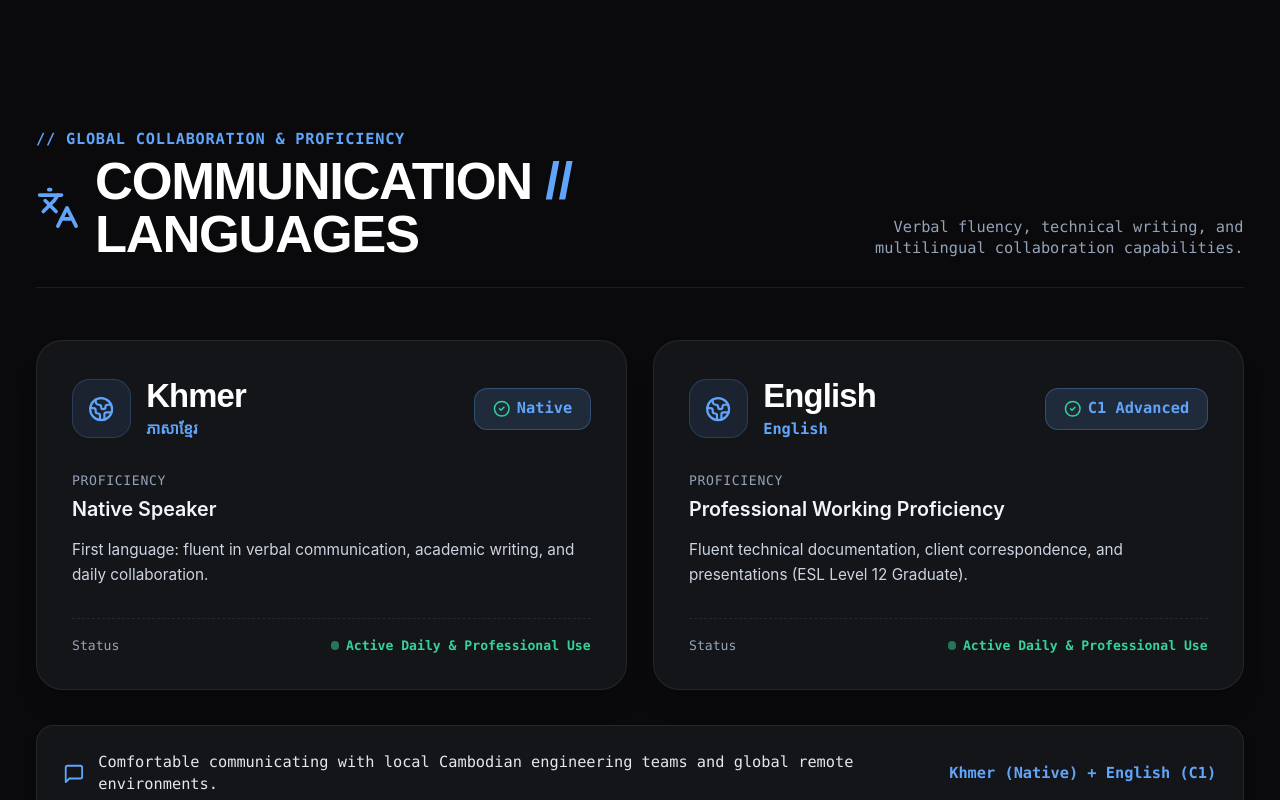
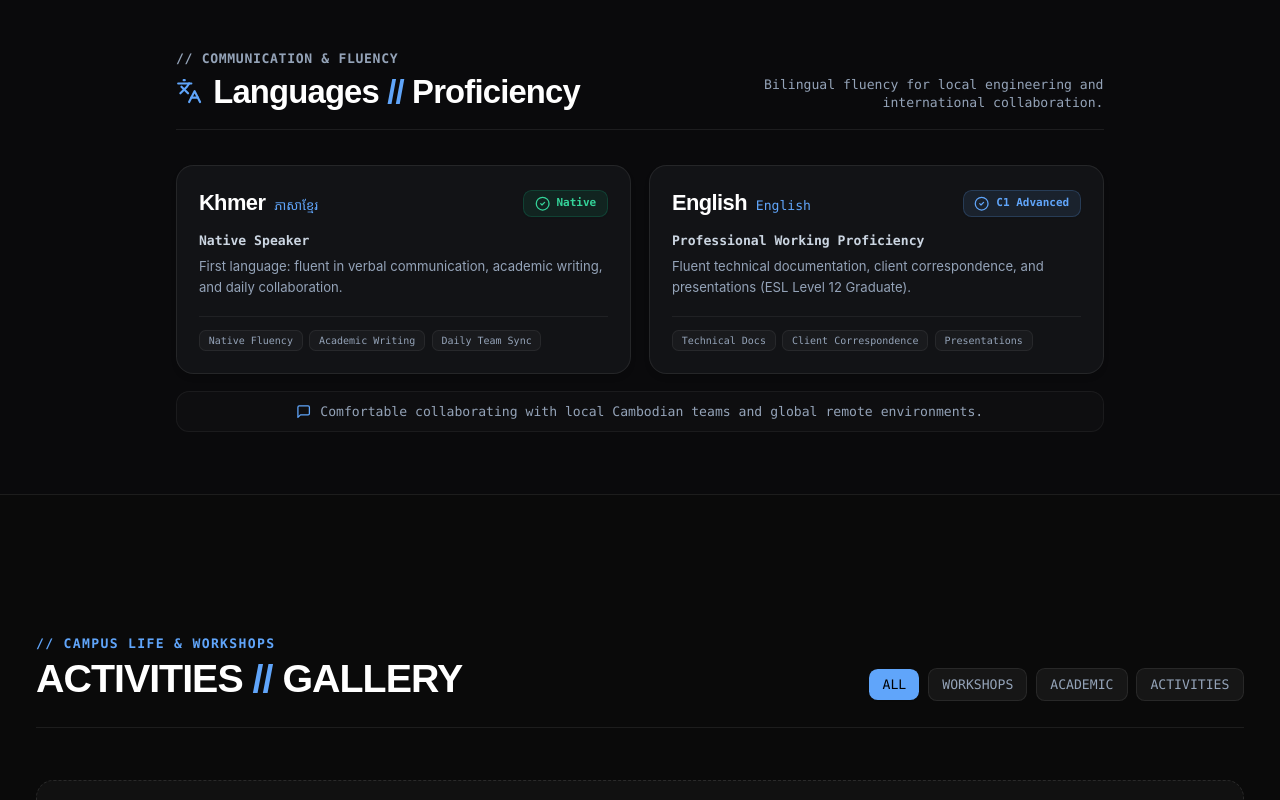
Before and after one commit to uotdalisha-gif/my_portfolio, a React (Vite) app: page / in a window 1280 px wide. Shown: the part 7220-8020 px from the top of the page. Built offline with nearby package versions, Linux system fonts and the light colour scheme; a web font is replaced by a local one.

Commit message:
Redesign Languages section to be compact, elegant, and proportional

```diff
--- a/src/components/LanguagesSection.tsx
+++ b/src/components/LanguagesSection.tsx
@@ -1,5 +1,5 @@
 import React from 'react';
-import { Languages, Globe2, MessageSquare, CheckCircle2 } from 'lucide-react';
+import { Languages, CheckCircle2, MessageSquare } from 'lucide-react';
 import { LANGUAGES_DATA } from '../data/portfolioData';
 import { useScrollReveal } from '../hooks/useScrollReveal';
 
@@ -14,106 +14,115 @@ export const LanguagesSection: React.FC<LanguagesSectionProps> = ({
 }) => {
   const { ref, isVisible } = useScrollReveal<HTMLElement>({ threshold: 0.1 });
 
+  const getLanguagePills = (langName: string) => {
+    if (langName === 'Khmer') {
+      return ['Native Fluency', 'Academic Writing', 'Daily Team Sync'];
+    }
+    return ['Technical Docs', 'Client Correspondence', 'Presentations'];
+  };
+
   return (
     <section
       id="languages"
       ref={ref}
-      className="py-24 sm:py-32 bg-[#0a0a0c] text-slate-100 border-t border-white/[0.08] relative"
+      className="py-14 sm:py-18 bg-[#0a0a0c] text-slate-100 border-t border-white/[0.08] relative"
     >
-      <div className="container mx-auto px-6 max-w-6xl">
-        {/* Section Header */}
+      <div className="container mx-auto px-6 max-w-4xl">
+        {/* Compact Section Header */}
         <div
-          className={`flex flex-col sm:flex-row sm:items-end justify-between mb-12 gap-4 border-b border-white/[0.08] pb-6 reveal-base ${
+          className={`flex flex-col sm:flex-row sm:items-end justify-between mb-8 gap-3 border-b border-white/[0.08] pb-4 reveal-base ${
             isVisible ? 'reveal-active' : ''
           }`}
           style={{ transitionDelay: '0.1s' }}
         >
           <div>
-            <span className="text-sm font-mono font-bold uppercase tracking-wider text-[#60a5fa] block mb-1">
-              // GLOBAL COLLABORATION &amp; PROFICIENCY
+            <span className="text-xs font-mono font-bold uppercase tracking-wider text-slate-400 block mb-1">
+              // COMMUNICATION &amp; FLUENCY
             </span>
-            <h2 className="text-3xl sm:text-5xl font-black tracking-tight font-display text-white flex items-center gap-3.5">
-              <Languages className="w-8 h-8 sm:w-10 sm:h-10 text-[#60a5fa] shrink-0" />
-              <span>COMMUNICATION <span className="text-[#60a5fa]">//</span> LANGUAGES</span>
+            <h2 className="text-2xl sm:text-3xl font-black tracking-tight font-display text-white flex items-center gap-2.5">
+              <Languages className="w-5 h-5 sm:w-6 sm:h-6 text-[#60a5fa] shrink-0" />
+              <span>Languages <span className="text-[#60a5fa]">//</span> Proficiency</span>
             </h2>
           </div>
-          <p className="text-sm font-mono text-slate-400 max-w-sm sm:text-right">
-            Verbal fluency, technical writing, and multilingual collaboration capabilities.
+          <p className="text-xs font-mono text-slate-400 sm:text-right max-w-xs">
+            Bilingual fluency for local engineering and international collaboration.
           </p>
         </div>
 
-        {/* Language Cards Grid */}
-        <div className="grid grid-cols-1 md:grid-cols-2 gap-6 mb-8">
-          {LANGUAGES_DATA.map((lang, idx) => (
+        {/* Compact Language Cards Grid */}
+        <div className="grid grid-cols-1 sm:grid-cols-2 gap-4">
+          {LANGUAGES_DATA.map((lang, idx) => {
+            const isKhmer = lang.language === 'Khmer';
+            const pills = getLanguagePills(lang.language);
+
+            return (
               <div
                 key={lang.language}
                 onMouseEnter={() => onCursorEnter?.(lang.language.toUpperCase(), 'hover')}
                 onMouseLeave={onCursorLeave}
-              className={`p-6 sm:p-8 rounded-3xl bg-[#141519] border border-white/[0.08] hover:border-[#60a5fa]/40 transition-all duration-300 shadow-xl flex flex-col justify-between group hover:-translate-y-1.5 reveal-base ${
+                className={`p-5 rounded-2xl bg-[#121316] border border-white/[0.08] hover:border-[#60a5fa]/40 transition-all duration-300 shadow-md flex flex-col justify-between group hover:-translate-y-1 reveal-base ${
                   isVisible ? 'reveal-active' : ''
                 }`}
-              style={{ transitionDelay: `${0.15 * (idx + 1)}s` }}
+                style={{ transitionDelay: `${0.12 * (idx + 1)}s` }}
               >
                 <div>
-                <div className="flex items-center justify-between mb-4">
-                  <div className="flex items-center gap-3.5">
-                    <div className="p-3.5 rounded-2xl bg-[#60a5fa]/10 text-[#60a5fa] border border-[#60a5fa]/20 group-hover:scale-105 transition-transform">
-                      <Globe2 className="w-6 h-6" />
-                    </div>
-                    <div>
-                      <h3 className="font-display font-bold text-2xl sm:text-3xl text-white tracking-tight">
+                  {/* Card Header: Language, Native Script, Level Badge */}
+                  <div className="flex items-center justify-between gap-2 mb-3">
+                    <div className="flex items-baseline gap-2">
+                      <h3 className="font-display font-bold text-lg sm:text-xl text-white tracking-tight">
                         {lang.language}
                       </h3>
-                      <span className="text-sm font-mono text-[#60a5fa] font-semibold">
+                      <span className="text-xs font-mono text-[#60a5fa]">
                         {lang.nativeName}
                       </span>
                     </div>
-                  </div>
 
-                  <span className="px-4 py-2 rounded-xl text-xs sm:text-sm font-mono font-bold bg-[#60a5fa]/15 text-[#60a5fa] border border-[#60a5fa]/30 flex items-center gap-1.5 shadow-sm">
-                    <CheckCircle2 className="w-4 h-4 text-emerald-400" />
+                    <span
+                      className={`px-2.5 py-1 rounded-lg text-[11px] font-mono font-bold flex items-center gap-1.5 border shadow-sm ${
+                        isKhmer
+                          ? 'bg-emerald-500/10 text-emerald-400 border-emerald-500/20'
+                          : 'bg-[#60a5fa]/10 text-[#60a5fa] border-[#60a5fa]/20'
+                      }`}
+                    >
+                      <CheckCircle2 className="w-3.5 h-3.5" />
                       {lang.level}
                     </span>
                   </div>
 
-                <div className="pt-3">
-                  <div className="text-xs font-mono uppercase text-slate-400 tracking-wider mb-1">
-                    Proficiency
-                  </div>
-                  <div className="text-base sm:text-lg font-semibold text-slate-100">
+                  {/* Proficiency summary & description */}
+                  <div className="text-xs font-mono font-semibold text-slate-300 mb-1.5">
                     {lang.proficiency}
                   </div>
-                  <p className="text-sm text-slate-300 font-sans mt-3 leading-relaxed">
+                  <p className="text-xs text-slate-400 font-sans leading-relaxed">
                     {lang.description}
                   </p>
                 </div>
+
+                {/* Subtle Pills */}
+                <div className="mt-4 pt-3 border-t border-white/[0.06] flex flex-wrap gap-1.5">
+                  {pills.map((pill) => (
+                    <span
+                      key={pill}
+                      className="text-[10px] font-mono px-2 py-0.5 rounded-md bg-white/[0.03] border border-white/[0.06] text-slate-400"
+                    >
+                      {pill}
+                    </span>
+                  ))}
+                </div>
+              </div>
+            );
+          })}
         </div>
 
-              <div className="mt-7 pt-4 border-t border-dashed border-white/[0.08] flex items-center justify-between text-xs font-mono text-slate-400">
-                <span>Status</span>
-                <span className="text-emerald-400 font-bold flex items-center gap-1.5">
-                  <span className="w-2 h-2 rounded-full bg-emerald-400 animate-pulse" />
-                  Active Daily &amp; Professional Use
-                </span>
-              </div>
-            </div>
-          ))}
-        </div>
-
-        {/* Collaboration Banner */}
+        {/* Minimal Footnote Note */}
         <div
-          className={`p-5 sm:p-6 rounded-2xl bg-[#141519] border border-white/[0.08] flex flex-col sm:flex-row sm:items-center justify-between gap-4 text-sm font-mono reveal-base shadow-lg ${
+          className={`mt-4 px-4 py-2.5 rounded-xl bg-white/[0.02] border border-white/[0.05] flex items-center justify-center gap-2 text-xs font-mono text-slate-400 text-center reveal-base ${
             isVisible ? 'reveal-active' : ''
           }`}
-          style={{ transitionDelay: '0.35s' }}
+          style={{ transitionDelay: '0.25s' }}
         >
-          <div className="flex items-center gap-3 text-slate-200">
-            <MessageSquare className="w-5 h-5 text-[#60a5fa] shrink-0" />
-            <span>Comfortable communicating with local Cambodian engineering teams and global remote environments.</span>
-          </div>
-          <span className="text-[#60a5fa] font-bold shrink-0 text-sm">
-            Khmer (Native) + English (C1)
-          </span>
+          <MessageSquare className="w-3.5 h-3.5 text-[#60a5fa] shrink-0" />
+          <span>Comfortable collaborating with local Cambodian teams and global remote environments.</span>
         </div>
       </div>
     </section>
```
Lines whose indentation alone changed are shown as unchanged.
